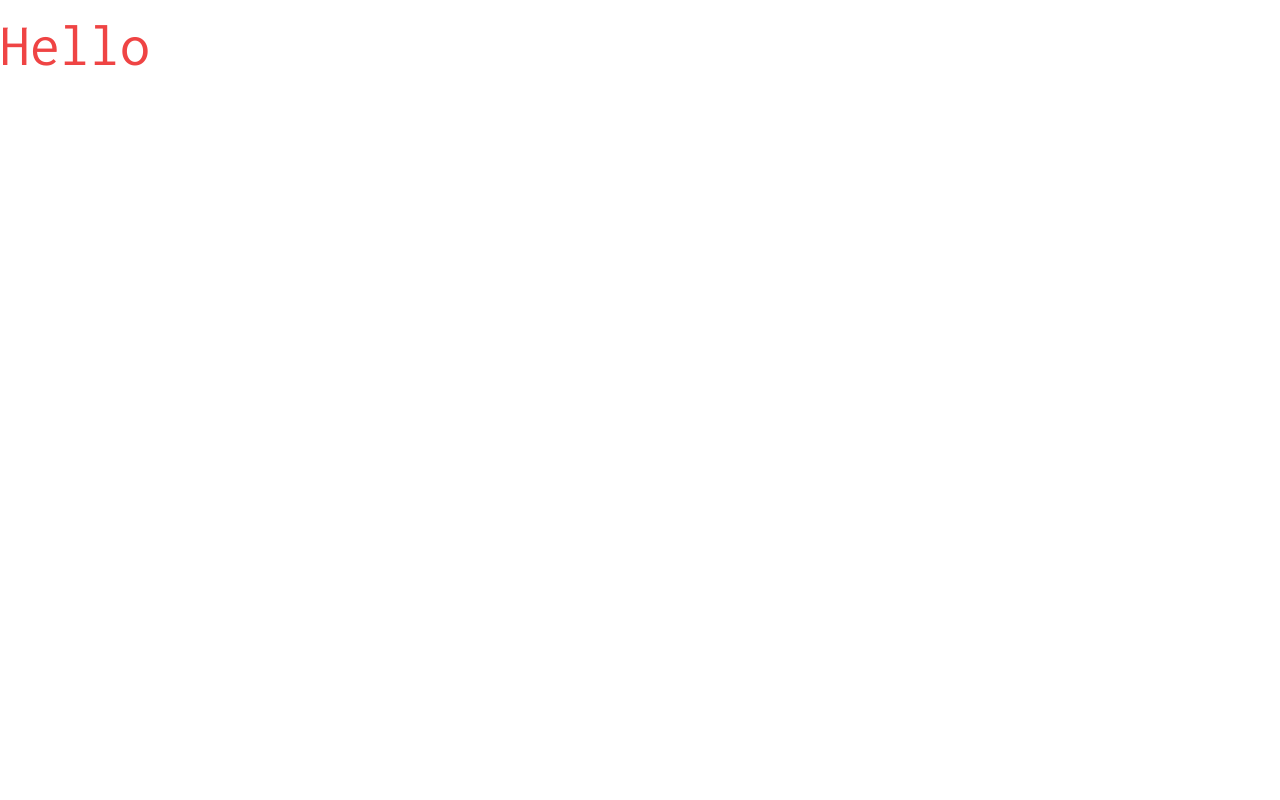
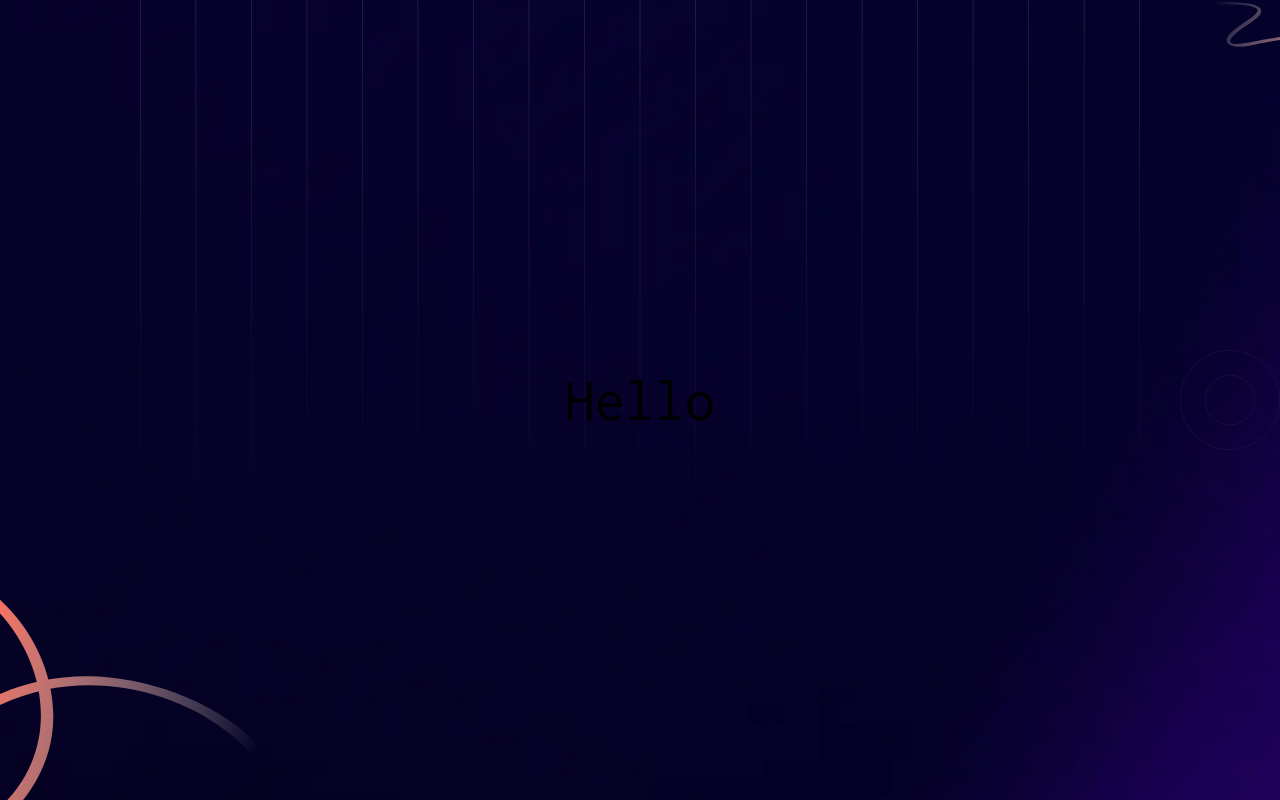
Before and after one commit to YokoMentor/conference-ticket-generator, a React (Vite) app: page / in a window 1280 px wide. Built offline with nearby package versions, Linux system fonts and the light colour scheme.

Commit message:
Initial background created

```diff
--- a/src/App.jsx
+++ b/src/App.jsx
@@ -4,7 +4,7 @@ import './App.css'
 function App() {
 
   return (
-    <div className=' text-[60px] text-red-500'>Hello</div>
+    <div className='flex flex-col min-h-screen justify-center items-center  bg-bg-mobile bg-no-repeat text-[60px] text-red-500'>Hello</div>
   )
 }
 
--- a/tailwind.config.js
+++ b/tailwind.config.js
@@ -8,10 +8,29 @@ export default {
       lg: "976px",
       xl: "1440px",
     },
+    colors: {
+      bg: "hsl(240, 78%, 98%)",
+      "toggle-label": "hsl(234, 14%, 74%)",
+    },
     fontFamily: {
       sans: ["Inconsolata", "serif"],
     },
-    extend: {},
+    extend: {
+      backgroundImage: {
+        "bg-mobile":
+          "url('./images/pattern-circle.svg'),url('./images/pattern-lines.svg'),url('./images/pattern-squiggly-line-bottom.svg'),url('./images/pattern-squiggly-line-top.svg'),url('./images/background-mobile.png')",
+        "bg-desktop":
+          "url('./images/pattern-circle.svg'),url('./images/pattern-lines.svg'),url('./images/pattern-squiggly-line-bottom.svg'),url('./images/pattern-squiggly-line-top.svg'),url('./images/background-desktop.png')",
+        "bg-tablet":
+          "url('./images/pattern-circle.svg'),url('./images/pattern-lines.svg'),url('./images/pattern-squiggly-line-bottom.svg'),url('./images/pattern-squiggly-line-top.svg'),url('./images/background-tablet.png')",
+      },
+      backgroundPosition: {
+        "bg-mobile": "right, top, left bottom, right top",
+      },
+      backgroundSize: {
+        "bg-mobile": "100px, 1000px, 300px, 100px, 100%",
+      },
+    },
   },
   plugins: [],
 };
```
